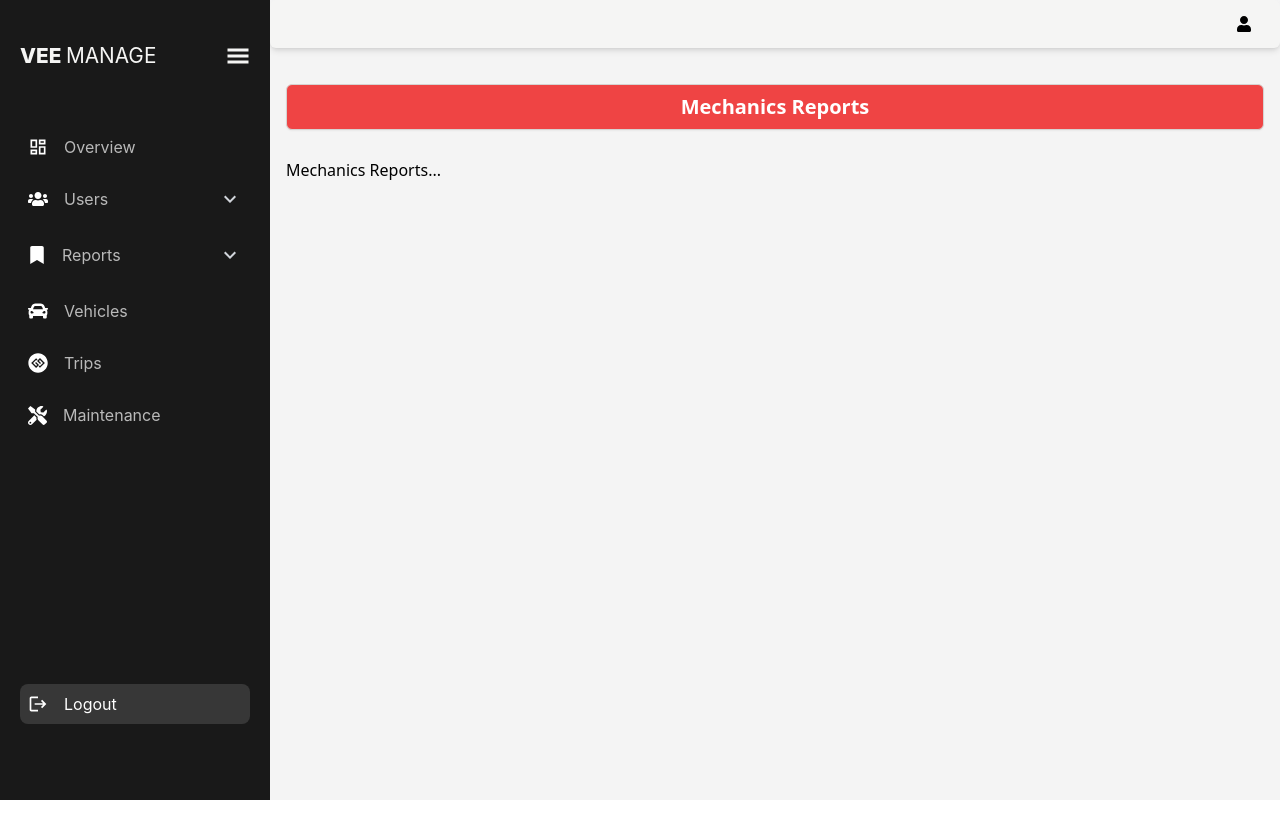
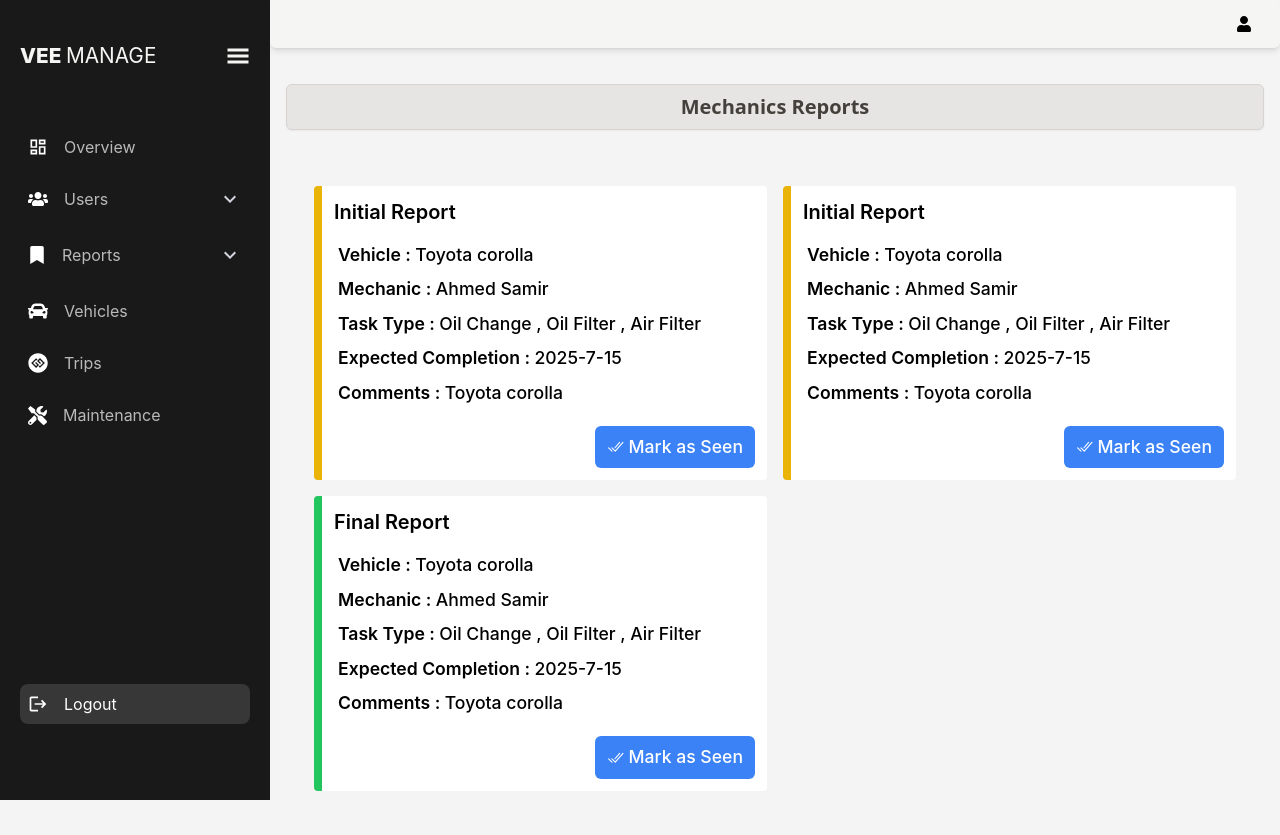
Before and after one commit to ZiaddZaki/Ve-Manage-Manager-, a React (Vite) app: page /reports/mechanics in a window 1280 px wide. Before the commit the page ends 800 px from the top, so only its background shows below. Built offline with nearby package versions, Linux system fonts and the light colour scheme; sample sign-in values are in the browser's storage.

Commit message:
adding mechanic reports UI

```diff
--- a/src/Components/MechanicsReports/MechanicsReports.jsx
+++ b/src/Components/MechanicsReports/MechanicsReports.jsx
@@ -1,14 +1,88 @@
+  import { useQuery } from "@tanstack/react-query";
+import axios from "axios";
 import React from "react";
+  import { IoCheckmarkDone } from "react-icons/io5";
 
-const MechanicsReports = () => {
-  return (
-    <div>
-      <div className="text-center mb-7 w-[100%] py-[0.5rem]   bg-red-500 text-white border border-stone-300   rounded-md shadow-sm font-semibold text-xl">
+
+  export default function MechanicsReports() {
+
+    // const {data,error,isLoading} = useQuery({
+    //   queryKey: ["mechanicReports"],
+    //   queryFn: getMechanicReports,
+    // });
+
+
+    // async function getMechanicReports(){
+    //   try{
+    //     const res=await axios.get("api", {
+    //       headers: {
+    //         Authorization: `Bearer ${localStorage.getItem("token")}`,
+    //       },
+    //     });
+    //     if(res.status===200){
+    //       console.log(res.data);
+
+    //       return res.data;
+    //   }
+    // }
+    //   catch(err){
+    //     console.error("Error fetching mechanic reports:", err);
+    //     return [];
+    //   }
+    // }
+
+    return <>
+      <div>
+         <div className="text-center mb-7 w-[100%] py-[0.5rem]  bg-stone-200 text-stone-700 border border-stone-300   rounded-md shadow-sm font-semibold text-xl">
         Mechanics Reports
+    </div>
+            <div className="font-Inter font-[540] w-full p-1 md:p-3 text-[0.75rem] md:text-[0.9rem] lg:text-[1.1rem] flex flex-col gap-3">
+
+      <div className="grid grid-cols-1 sm:grid-cols-1 md:grid-cols-2 gap-4 p-4">
+      <div className="bg-[#FFFFFF] p-3 rounded  border-l-8 border-yellow-500 flex flex-col">
+        <div className=" text-black font-semibold mb-3 text-xl  "> Initial Report </div>
+          <div className=" flex flex-col gap-2 p-1">
+
+          <div><span className="font-semibold">Vehicle : </span> Toyota corolla</div>
+          <div><span className="font-semibold">Mechanic : </span> Ahmed Samir</div>
+          <div><span className="font-semibold">Task Type : </span> Oil Change , Oil Filter , Air Filter</div>
+          <div><span className="font-semibold">Expected Completion : </span> 2025-7-15</div>
+          <div><span className="font-semibold">Comments : </span> Toyota corolla</div>
+          </div>
+          <button className="bg-blue-500 text-white rounded-md py-2 px-3 mt-4 ml-auto hover:bg-blue-700 flex items-center gap-1"> <IoCheckmarkDone/>  Mark as Seen</button>
+
       </div>
-      <h3>Mechanics Reports...</h3>
+      <div className="bg-[#FFFFFF] p-3 rounded  border-l-8 border-yellow-500 flex flex-col">
+        <div className=" text-black font-semibold mb-3 text-xl  "> Initial Report </div>
+          <div className=" flex flex-col gap-2 p-1">
+
+          <div><span className="font-semibold">Vehicle : </span> Toyota corolla</div>
+          <div><span className="font-semibold">Mechanic : </span> Ahmed Samir</div>
+          <div><span className="font-semibold">Task Type : </span> Oil Change , Oil Filter , Air Filter</div>
+          <div><span className="font-semibold">Expected Completion : </span> 2025-7-15</div>
+          <div><span className="font-semibold">Comments : </span> Toyota corolla</div>
+          </div>
+          <button className="bg-blue-500 text-white rounded-md py-2 px-3 mt-4 ml-auto hover:bg-blue-700 flex items-center gap-1"> <IoCheckmarkDone/>  Mark as Seen</button>
+
+      </div>
+      <div className="bg-[#FFFFFF] p-3 rounded  border-l-8 border-green-500 flex flex-col">
+        <div className=" text-black font-semibold mb-3 text-xl  "> Final Report </div>
+          <div className=" flex flex-col gap-2 p-1">
+
+          <div><span className="font-semibold">Vehicle : </span> Toyota corolla</div>
+          <div><span className="font-semibold">Mechanic : </span> Ahmed Samir</div>
+          <div><span className="font-semibold">Task Type : </span> Oil Change , Oil Filter , Air Filter</div>
+          <div><span className="font-semibold">Expected Completion : </span> 2025-7-15</div>
+          <div><span className="font-semibold">Comments : </span> Toyota corolla</div>
+          </div>
+          <button className="bg-blue-500 text-white rounded-md py-2 px-3 mt-4 ml-auto hover:bg-blue-700 flex items-center gap-1"> <IoCheckmarkDone/>  Mark as Seen</button>
+
+      </div>
+
     </div>
-  );
-};
 
-export default MechanicsReports;
+        </div>
+        </div>
+    </>
+
+  }
--- a/src/Components/Vehicles/Vehicles.jsx
+++ b/src/Components/Vehicles/Vehicles.jsx
@@ -15,7 +15,12 @@ export default function Vehicles() {
   async function getVehicles() {
     try {
       const response = await axios.get(
-        "http://veemanage.runasp.net/api/Vehicle"
+        "http://veemanage.runasp.net/api/Vehicle",
+        {
+          headers: {
+            Authorization: `Bearer ${localStorage.getItem("token")}`,
+          },
+        }
       );
       return response?.data;
     } catch (error) {
```
